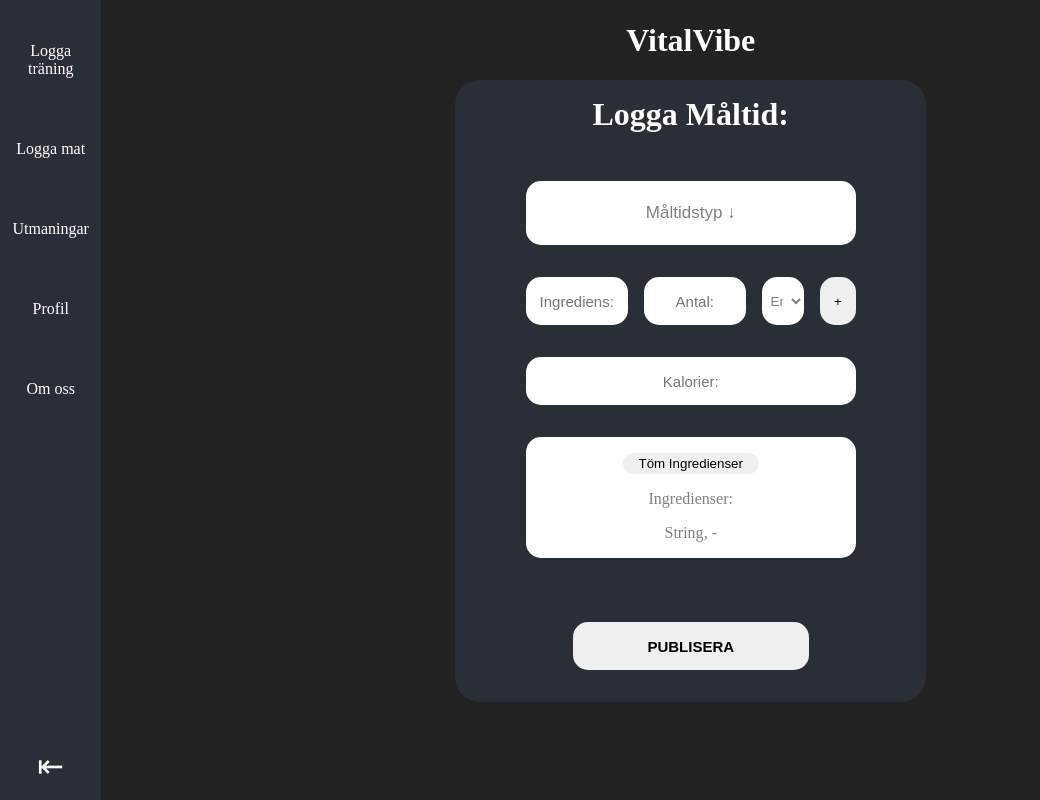
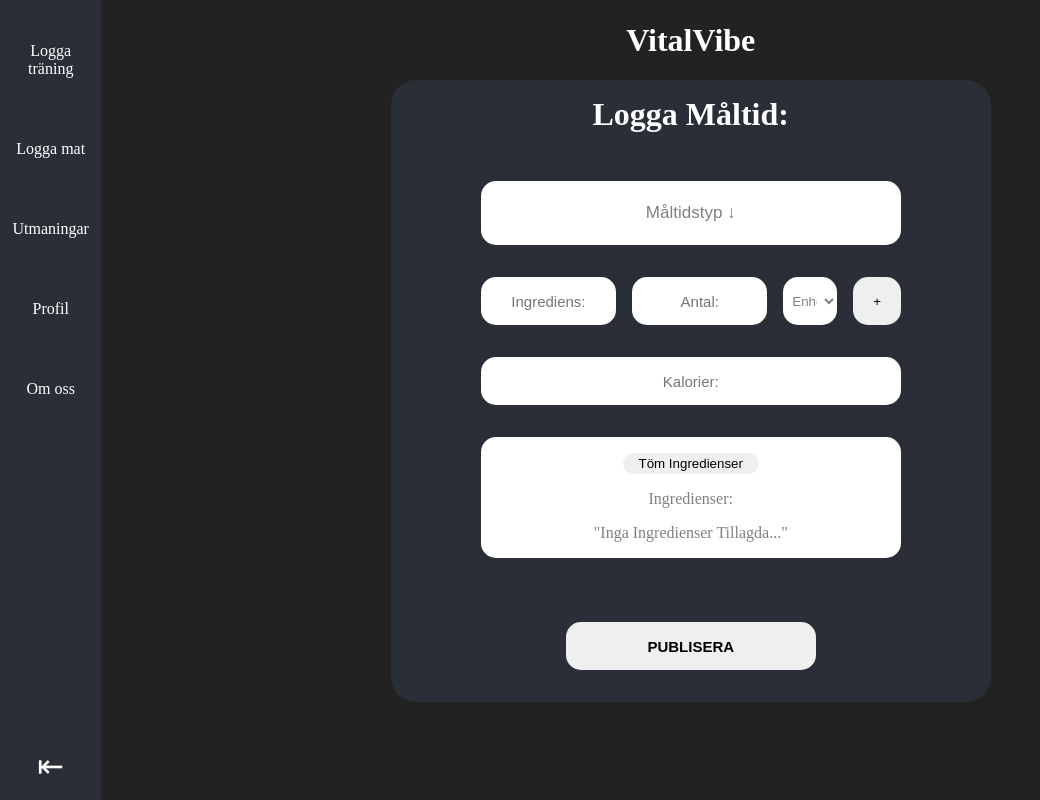
Before and after one commit to johnsson84/VitalVibe_Frontend, a React (Vite) app: page /home/food in a window 1280 px wide. Shown: the whole page, without its empty margins (0-1040 px from the left). Built offline with nearby package versions, Linux system fonts and the light colour scheme.

Commit message:
string instead of object bu no array

```diff
--- a/src/components/meal/AddMeal.css
+++ b/src/components/meal/AddMeal.css
@@ -1,5 +1,5 @@
 .addMealContainer {
-  width: 40%;
+  width: 90%;
   height: auto;
   display: flex;
   flex-direction: column;
@@ -9,6 +9,7 @@
   color: black;
   background-color: #2a2e37;
   border-radius: 25px;
+  max-width: 600px;
 }
 
 .addMealContainer h1 {
--- a/src/components/meal/AddMeal.jsx
+++ b/src/components/meal/AddMeal.jsx
@@ -45,7 +45,7 @@ const AddMeal = () => {
   );
 
   //CONTENT ARRAY
-  const [mealArray, setMealArray] = useState([String]);
+  const [mealArray, setMealArray] = useState([]);
 
   //food OBJECT
   const [meal, newMeal] = useState({
@@ -78,16 +78,15 @@ const AddMeal = () => {
 
   //ADDERA CONTENT TILL CONTENT-ARRAY
   const handleContent = () => {
-    // Skapa en sträng från mealContent objektet
-    const mealContentString = `${mealContent.name}, ${mealContent.amount} ${mealContent.unit}`;
 
-    // Lägg till strängen till mealArray
+
+    const mealContentString = `${mealContent.name}, ${mealContent.amount}, ${mealContent.unit}`;
+
     setMealArray((prevMealArray) => {
       const newMealArray = [...prevMealArray, mealContentString];
+
       return newMealArray;
     });
-
-    setMealArray((prevMealArray) => [...prevMealArray, { ...mealContent }]);
 
     newMealContent({
       // reset mealContent
@@ -204,8 +203,9 @@ const AddMeal = () => {
           mealArray.map((meal, index) => (
             <div className="contentArrayDiv" key={index}>
               <span>{meal.name}</span>
-              {", "}-<span>{meal.amount}</span> <span>{meal.unit}</span>{" "}
-              <span></span>
+              {", "}
+              <span>{" " + meal.amount}</span>
+              <span>{meal.unit}</span> <span></span>
             </div>
           ))
         ) : (
```
